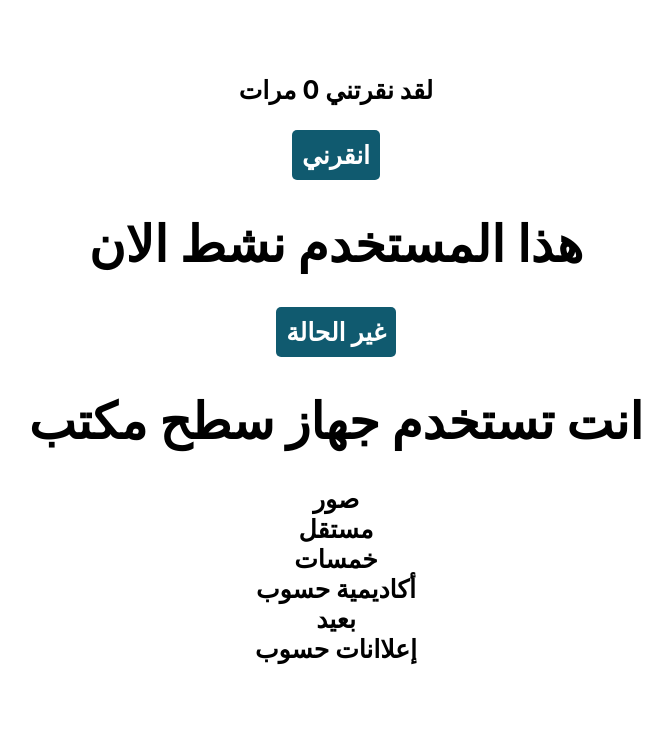
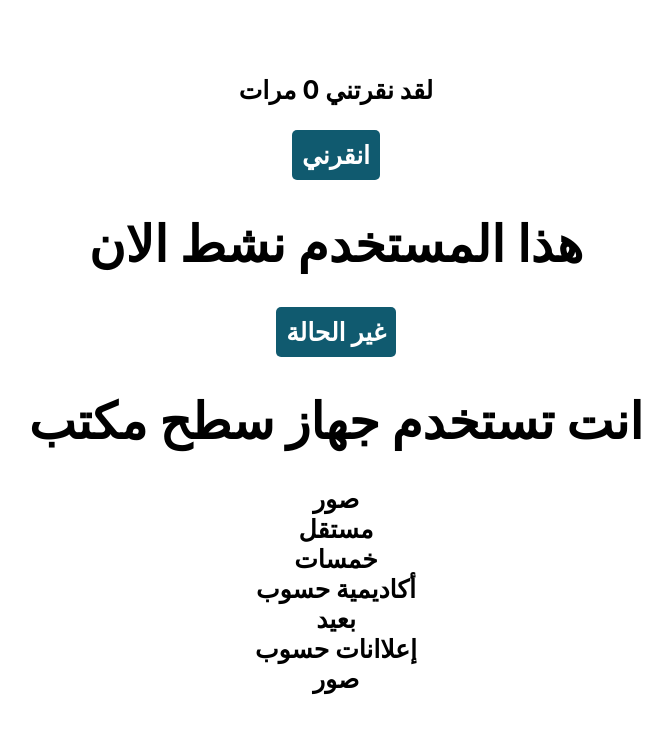
Before and after one commit to Salam-Kachi/reacthsoub, a React (Create React App) app: page / in a window 1280 px wide. Shown: the top 734 px of the page, without its empty margins (560-1232 px from the left). Built offline with nearby package versions, Linux system fonts and the light colour scheme.

Commit message:
Using Index with Lists

```diff
--- a/src/App.js
+++ b/src/App.js
@@ -40,8 +40,9 @@ function App() {
     "أكاديمية حسوب",
     "بعيد",
     "إعلاانات حسوب",
+    "صور"
   ];
-  const products = hsoubproducts.map((product) => <li key={product}>{product}</li>);
+  const products = hsoubproducts.map((product,index) => <li key={index}>{product}</li>);
 
   useEffect(() => {
     const handleResize = () => setScreenType(getScreenType());
```
